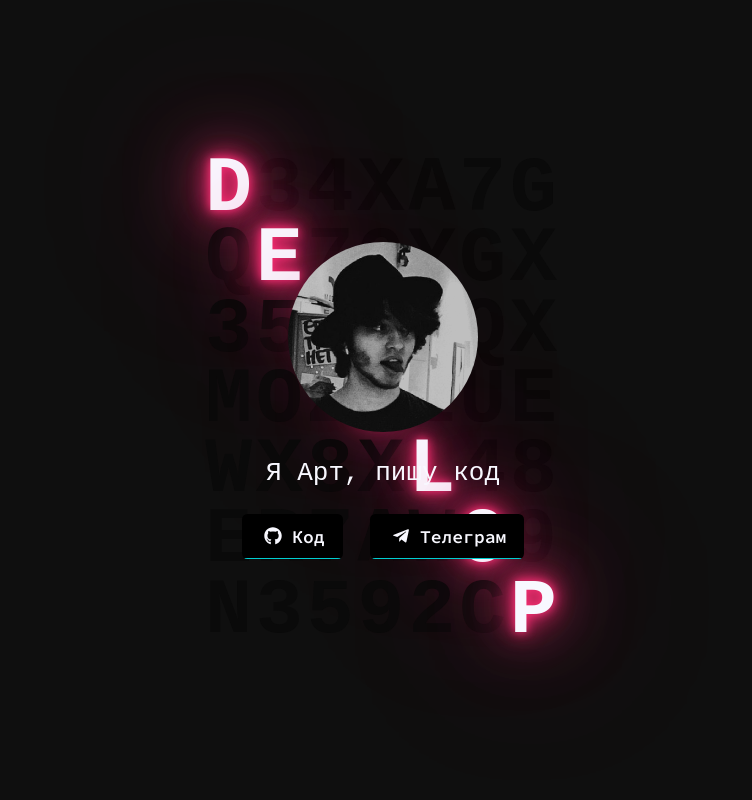
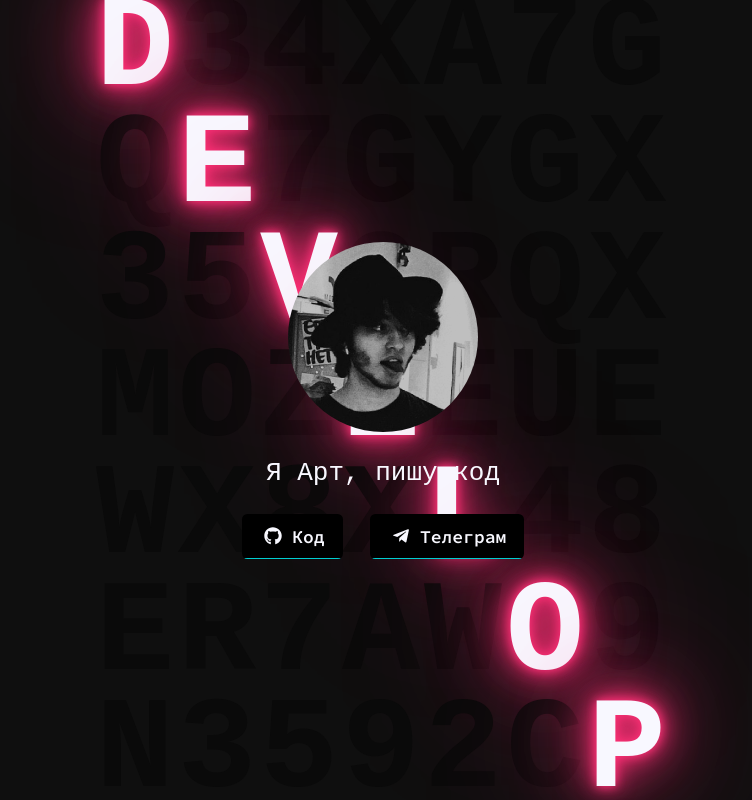
Before and after one commit to artginzburg/artginzburg.github.io, a React (Create React App) app: page / in a window 1280 px wide. Shown: the whole page, without its empty margins (257-1009 px from the left). Built offline with nearby package versions, Linux system fonts and the light colour scheme; a web font is replaced by a local one.

Commit message:
hide hiddenWords overflow, add more ideas

```diff
--- a/src/components/Home/Home.jsx
+++ b/src/components/Home/Home.jsx
@@ -25,14 +25,23 @@ function makeIdMultiple(length, quantity) {
 
 function makeHiddenWords(words) {
   const longestWordLength = words.sort((a, b) => b.length - a.length)[0].length;
-  var randomGrid = makeIdMultiple(longestWordLength, longestWordLength);
+  const length = longestWordLength; // 29
+  const quantity = longestWordLength; // 13
+  var randomGrid = makeIdMultiple(length, quantity); // Ideally, length should be longestWord + 21 and quantity should be longestWord + 5
   words.forEach((word) => {
     const wordCharacters = word.split('');
+
+    // const randomStartingLength = Math.floor(Math.random() * (length - longestWordLength));
+    // const randomStartingQuantity = Math.floor(Math.random() * (quantity - longestWordLength));
     // const displayMethod = Math.random > 0.8 ? 'diagonal' : Math.random() > 0.5 ? 'horizontal' : 'vertical';
+    // const shouldMoveVertically = true;
 
     const randomGridReplaced = [];
 
-    wordCharacters.forEach((char, i) => {
+    for (let i = 0; i < quantity; i++) {
+      const char = wordCharacters[i];
+
+      if (char) {
         let currentGridLine = randomGrid[i].split('');
         currentGridLine[i] = (
           <span key={i} className="hiddenWords__char-active">
@@ -42,11 +51,22 @@ function makeHiddenWords(words) {
         randomGridReplaced.push(
           <p key={i} className="hiddenWords__char">
             {currentGridLine.map((gridElement, index) =>
-            gridElement.length === 1 ? <Fragment key={index}>{gridElement}</Fragment> : gridElement,
+              gridElement.length === 1 ? (
+                <Fragment key={index}>{gridElement}</Fragment>
+              ) : (
+                gridElement
+              ),
             )}
           </p>,
         );
-    });
+      } else {
+        randomGridReplaced.push(
+          <p key={i} className="hiddenWords__char">
+            {randomGrid[i]}
+          </p>,
+        );
+      }
+    }
 
     randomGrid = randomGridReplaced;
   });
--- a/src/components/Home/Home.scss
+++ b/src/components/Home/Home.scss
@@ -11,6 +11,8 @@
 
   font-size: calc(10px + 2vmin);
   color: $global-text;
+  position: relative;
+  overflow: hidden;
 
   &__logo {
     height: calc(150px + 5vmin);
@@ -121,7 +123,7 @@
     text-transform: uppercase;
     font-weight: 900;
     color: $inactive-color;
-    font-size: 3em; // 5em
+    font-size: 5em; // 5em
     line-height: 0.9em;
     letter-spacing: 4px;
 
```
Lines whose indentation alone changed are shown as unchanged.
